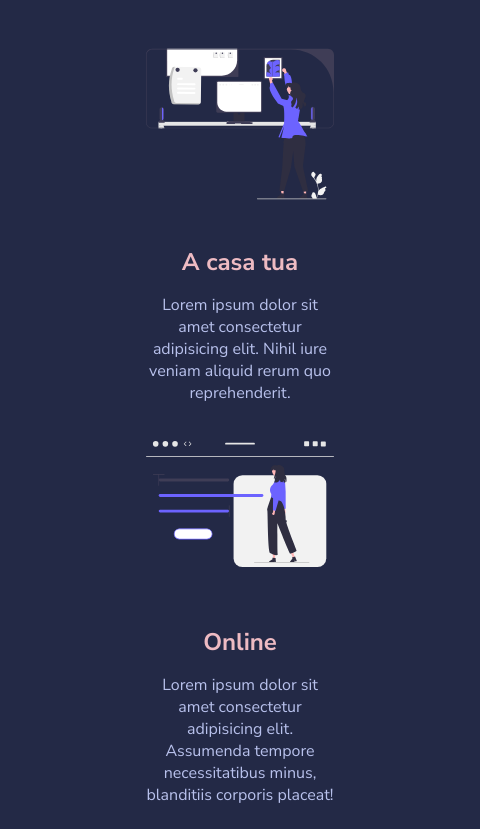
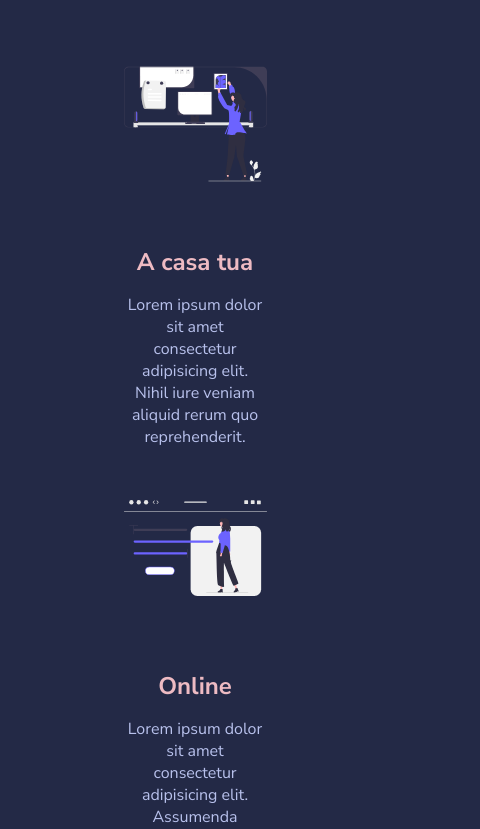
Before and after one commit to mikzanco/html-css-resp-wannabe, a plain HTML site: page index.html in a window 390 px wide. Shown: the part 209-1038 px from the top of the page, 480 px wide, since content can reach past the window. Drawn offline with Linux system fonts and the light colour scheme.

Commit message:
fix container del media query

```diff
--- a/css/style.css
+++ b/css/style.css
@@ -132,7 +132,7 @@ img {
 
  @media (max-width:768px){
   .container{
-    width:780px;
+    width: 100%
 
   }
  }
@@ -140,15 +140,14 @@ img {
 
  @media (max-width:480px){
   .container{
-    width: 480px;
+    width: 100%;
   }
 
   .container .row{
     flex-direction: column;
     justify-content: center;
     align-items: center;
-    width: 100%;
-    height: ;
+
   }
 
   .steps .col{
```
